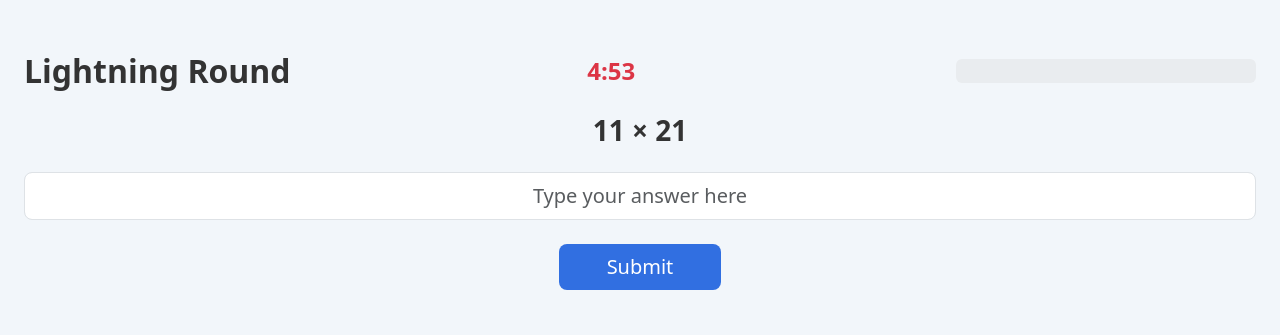
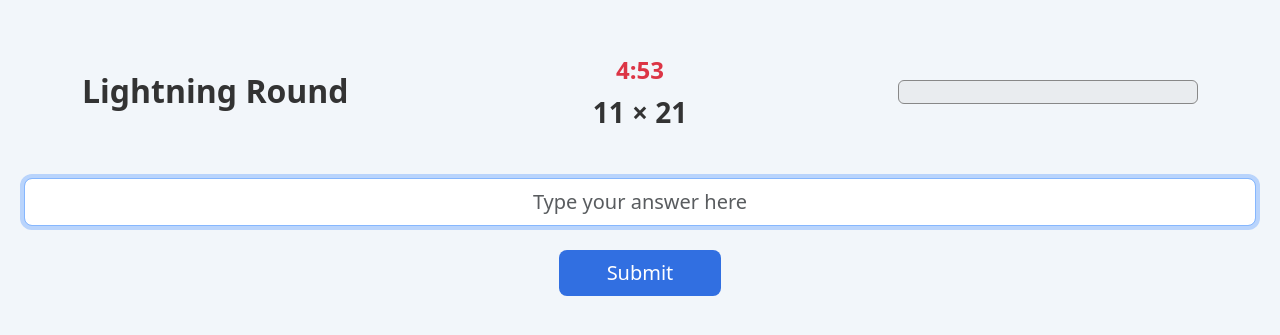
Before and after one commit to CostanzaSiniscalchi/MentalMath, a Flask app: page /quiz in a window 1280 px wide. Shown: the part 66-401 px from the top of the page. Run offline with Flask 3, Linux system fonts and the light colour scheme.

Commit message:
quiz page tweaks
on load, input box is automatically hovered on. one submitted, next question is automatically hovered on.
fixed timer not aligned with question
added solid border #888 around the progress bar.

```diff
--- a/static/css/quiz.css
+++ b/static/css/quiz.css
@@ -19,3 +19,19 @@
         color: red;
         font-weight: bold;
   }
+
+input[type="number"]::-webkit-outer-spin-button,
+input[type="number"]::-webkit-inner-spin-button {
+  -webkit-appearance: none;
+  margin: 0;
+}
+
+/* Firefox */
+input[type="number"] {
+  -moz-appearance: textfield;
+}
+
+#outerProgress {
+    height: 1.5rem;
+    border: 1px solid #888;
+}
--- a/static/js/quiz.js
+++ b/static/js/quiz.js
@@ -20,6 +20,26 @@ FormSubmitted = false;
             ${data.correct}
           </span>
         `;
+
+        feedbackBox = document.getElementById('feedback')
+        const result = data // loaned code
+        console.log(result)
+        feedbackBox.className = result.correct
+          ? "alert alert-success"
+          : "alert alert-warning";
+        feedbackBox.innerText = result.message;
+        feedbackBox.style.display = "block";
+
+        // Optionally disable the form so users can't re-submit
+        form.querySelector("input[name='user-answer']").disabled = true;
+        form.querySelector("button[type='submit']").disabled = true;
+
+        // Enable "Next Question" button
+        nextButton.disabled = false;
+
+
+
+
       });
     });
   });
@@ -27,7 +47,7 @@ FormSubmitted = false;
 document.addEventListener('DOMContentLoaded', function () {
   const form = document.getElementById('quiz-form');
   const submitBtn = form.querySelector('button[type="submit"]');
-  const inputField = form.querySelector('input[name="user_answer"]');
+  const inputField = form.querySelector('input[name="user-answer"]');
 
   form.addEventListener('submit', function (e) {
     e.preventDefault();
@@ -42,9 +62,13 @@ document.addEventListener('DOMContentLoaded', function () {
     })
     .then(res => res.json())
     .then(data => {
+     /*
       document.getElementById('feedback').innerHTML = `
         <div class="alert alert-${data.status} mt-3">${data.message}</div>
       `;
+        */
+      document.getElementById('nextButton').focus();
+
     })
     .catch(err => {
       console.error('Error:', err);
@@ -62,8 +86,7 @@ $(document).ready(function () {
 function submitFormElements(submitBtn, inputField) { // function to clear buttons and show correct feedback text
     // Disable form controls after first submission
     $('#nextButton').show();
-    submitBtn.style.visibility = 'hidden';
+    //submitBtn.style.visibility = 'hidden';
     submitBtn.disabled = true;
-    inputField.disabled = true;
-
+    //inputField.disabled = true;
 }
--- a/templates/quiz.html
+++ b/templates/quiz.html
@@ -10,16 +10,31 @@
 {% block content %}
 
 
+<div class="p-4">
 
-<div class="p-4">
   <!-- Header -->
-    <div class="d-flex justify-content-between align-items-center mb-4">
+  <div class="container mb-5">
+    <div class="row align-items-center">
+
+      <!-- Left: Lightning Round -->
+      <div class="col-4 text-start">
         <h2 class="fw-bold mb-0">Lightning Round</h2>
+      </div>
 
-      <div id="timer" class="fs-4 text-danger fw-semibold">{{ time_left // 60 }}:{{ '%02d' % (time_left % 60) }}</div>
+      <!-- Center: Timer and Question (stacked vertically) -->
+      <div class="col-4 text-center">
+        <div id="timer" class="fs-4 text-danger fw-semibold mb-2">
+          {{ time_left // 60 }}:{{ '%02d' % (time_left % 60) }}
+        </div>
+        <h3 id="question" class="fw-semibold mb-0">
+          {{ question }}
+        </h3>
+      </div>
 
-      <div class="flex-grow-1 ms-4" style="max-width: 300px;">
-        <div class="progress" style="height: 1.5rem;">
+      <!-- Right: Progress Bar -->
+      <div class="col-4 text-end">
+        <div class="d-inline-block" style="width: 300px;">
+          <div id='outerProgress' class="progress" style="height: 1.5rem;">
             <div id="quizProgress" class="progress-bar bg-primary" style="width: {{ progress }}%;">
               {{ progress }}%
             </div>
@@ -27,10 +42,12 @@
         </div>
       </div>
 
-    <!-- Question Section -->
+    </div>
+  </div>
+
+  <!-- Form below -->
   <div class="text-center mb-5">
-      <h3 id="question" class="fw-semibold mb-4">{{ question }}</h3>
-        <form id='quiz-form'  method="POST">
+    <form id='quiz-form' method="POST">
       <div class="mb-3">
         <input
           type="text"
@@ -39,26 +56,25 @@
           placeholder="Type your answer here"
           autocomplete="off"
           required
+          autofocus
         >
       </div>
       <div class="text-center mt-4">
         <button id="quizsubmit" type="submit" class="btn btn-primary px-5 py-2 fs-5 rounded-3">Submit</button>
       </div>
     </form>
-
   </div>
 
-    <div id='feedback' class="alert text-center py-2 mb-3">
-
-    </div>
-
-
+  <!-- Feedback -->
+  <div id='feedback' class="alert text-center py-2 mb-3"></div>
 
   <!-- Next Button -->
   <div class="d-flex justify-content-end">
     <form action="" method="GET">
-        <button type="submit" id="nextButton" action="{{ url_for('quiz') }}" class="btn btn-primary px-4 py-2" id="nextBtn">Next Question</button>
+      <button type="submit" id="nextButton" class="btn btn-primary px-4 py-2">Next Question</button>
     </form>
+  </div>
+
 </div>
 
 
--- a/templates/quiz_results.html
+++ b/templates/quiz_results.html
@@ -51,7 +51,7 @@
     <h2 class="fw-bold mb-4">Quiz Results</h2>
 
     <div class="result-box text-center">
-      You got {{ score }}/5 Questions Correct
+      You got {{ score }}/5 Questions Correct!
     </div>
 
     <p class="fs-5 text-center mb-4">You gained +{{ xp }} XP!</p>
```
Lines whose indentation alone changed are shown as unchanged.
